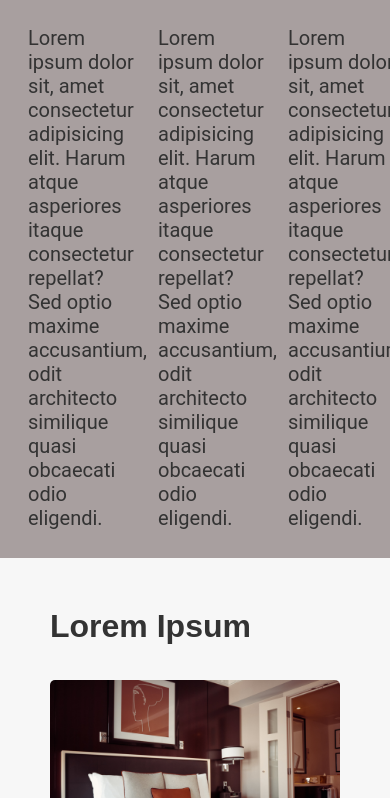
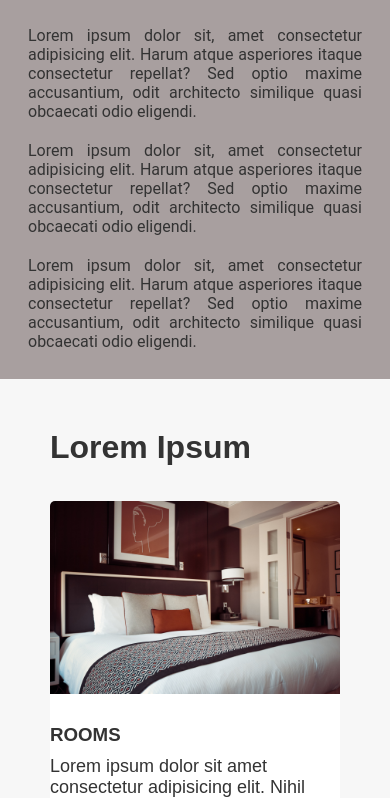
Before and after one commit to bhanukondabathula/simplotel-html-css-assignment, a plain HTML site: page index.html in a window 390 px wide. Shown: the part 950-1748 px from the top of the page. Drawn offline with Linux system fonts and the light colour scheme.

Commit message:
styles.css

```diff
--- a/styles.css
+++ b/styles.css
@@ -154,14 +154,17 @@ body {
     padding: 28px;
     color: #333;
     display: flex;
+    flex-wrap: wrap;
     justify-content: space-between;
+    gap: 20px;
 }
 
 .lorem {
-    width: 400px;
+    flex:1;
+    width: 200px;
+    max-width:400px;
     font-family: Roboto;
     font-size: 20px;
-    margin-right: 20px;
 }
 
 .hero-text h1 {
@@ -248,8 +251,14 @@ body {
     .card {
         width: 100%;
     }
+    .hero-lorem{
+        flex-direction: column;
+        align-items: center;
+    }
     .lorem{
-        max-width: 180px;;
+        width: 100%;
+        text-align: center;
+        max-width: 100%;;
     }
 }
 
@@ -262,6 +271,7 @@ body {
         font-size: 0.9rem;
     }
     .lorem{
-        max-width: 110px;
+        font-size: 16px;
+        text-align: justify;
     }
 }
```
